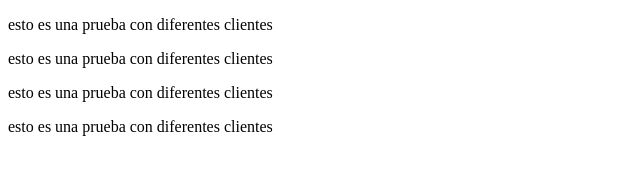
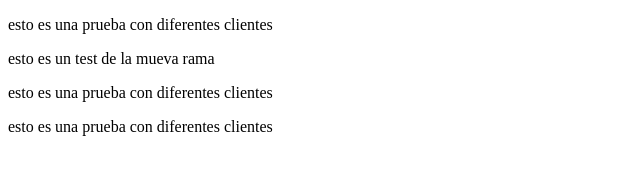
Before and after one commit to Hernan-21/git_test_interacction, a plain HTML site: page index.html in a window 1280 px wide. Shown: the full height of the page, 0-640 px from the left. Drawn offline with Linux system fonts and the light colour scheme.

Commit message:
adding a new branch

```diff
--- a/index.html
+++ b/index.html
@@ -6,10 +6,10 @@
     <title>Test clintes</title>
 </head>
 <body>
-    <!--section one-->
+    <!--section oneone-->
     <section class="section-one">
         <p>esto es una prueba con diferentes clientes</p>
-        <p>esto es una prueba con diferentes clientes</p>
+        <p>esto es un test de la mueva rama</p>
     </section>
 <!-- section two-->
     <section class="section-two">
```
